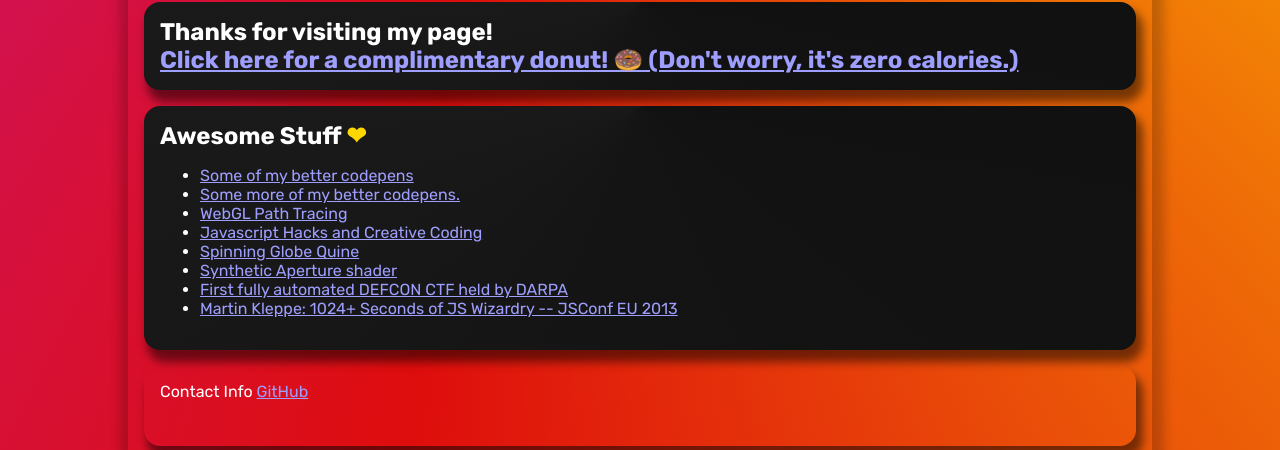
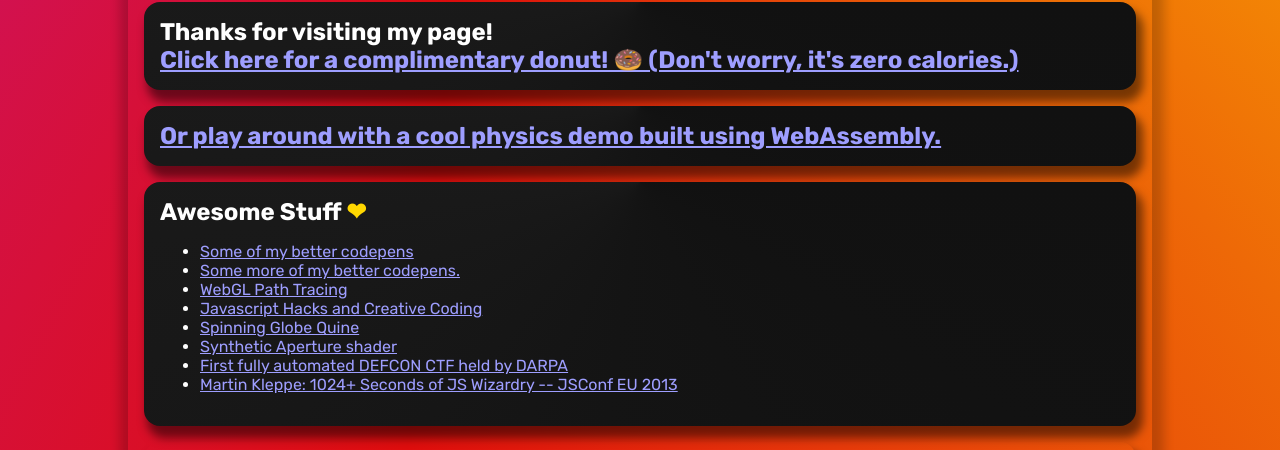
Before and after one commit to HarikrishnanBalagopal/HarikrishnanBalagopal.github.io, a website: page docs/index.html in a window 1280 px wide. Shown: the part 350-800 px from the top of the page. Drawn offline with Linux system fonts and the light colour scheme.

Commit message:
feat: add link to the simple physics demo
Signed-off-by: Harikrishnan Balagopal <harikrishmenon@gmail.com>

```diff
--- a/docs/index.html
+++ b/docs/index.html
@@ -38,6 +38,11 @@
             </div>
         </section>
         <section>
+            <div class="physics-wrapper">
+                <h2><a target="_blank" href="/simple-physics">Or play around with a cool physics demo built using WebAssembly.</a></h2>
+            </div>
+        </section>
+        <section>
             <h2>Awesome Stuff <span class="highlight">❤</span></h2>
             <ul>
                 <li><a target="_blank" href="https://codepen.io/collection/waqNOY">Some of my better codepens</a></li>
```
